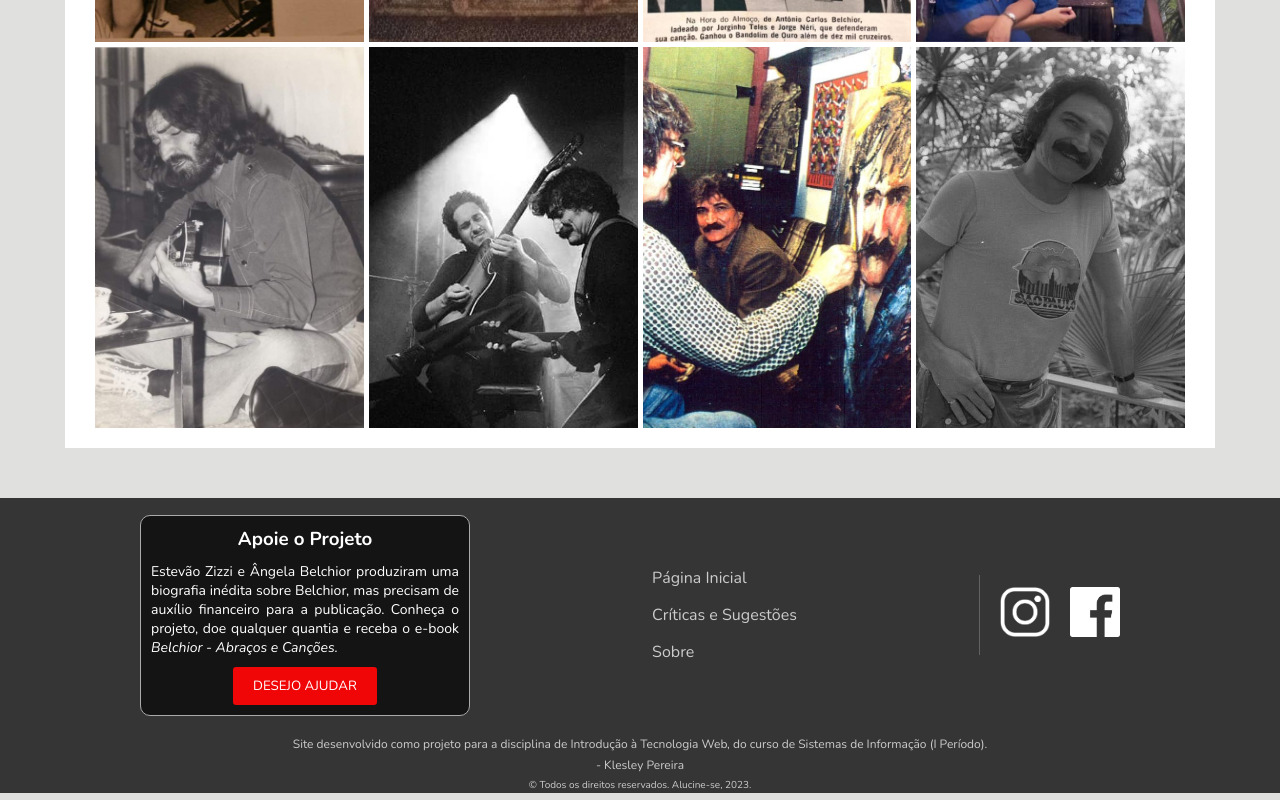
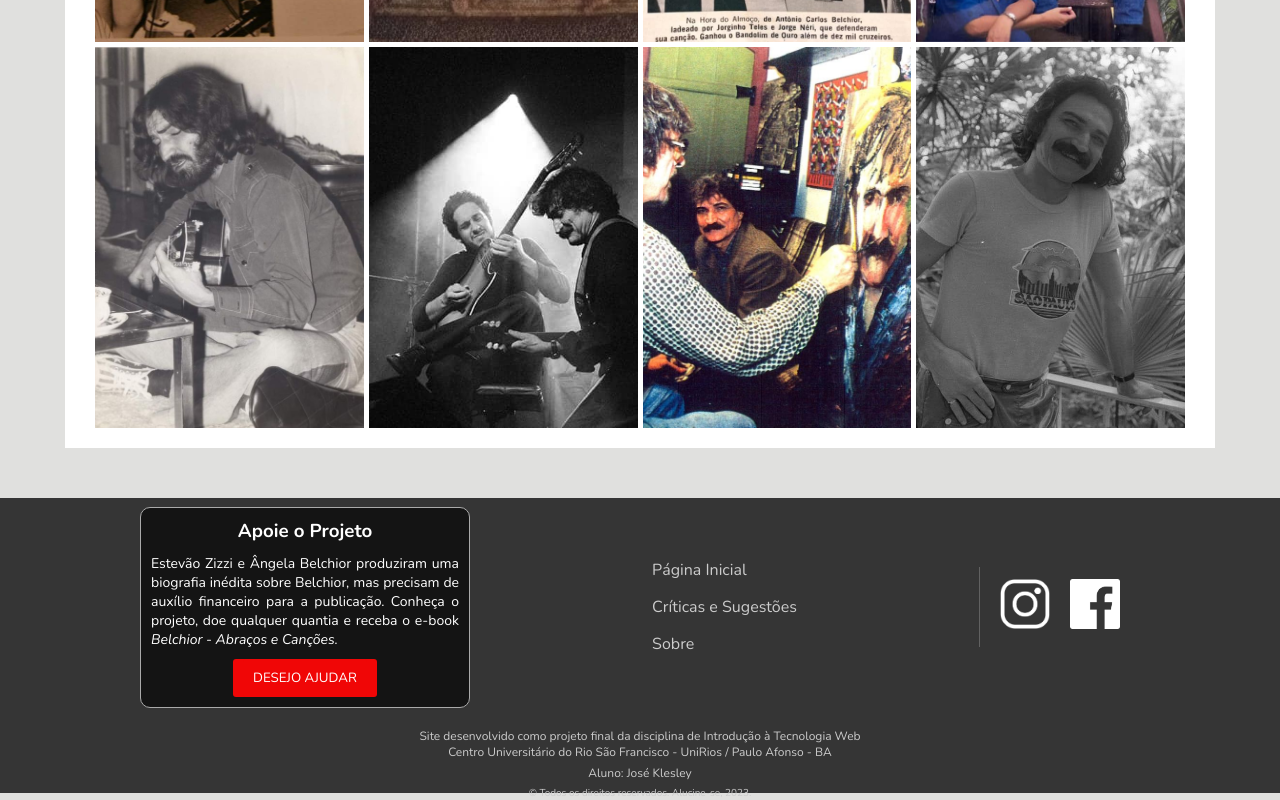
Before and after one commit to klesleybr/alucine-se, a plain HTML site: page pages/fotografias.html in a window 1280 px wide. Shown: the part 5049-5849 px from the top of the page. Drawn offline with nearby package versions, Linux system fonts and the light colour scheme.

Commit message:
Update fotografias.html

```diff
--- a/pages/fotografias.html
+++ b/pages/fotografias.html
@@ -125,13 +125,14 @@
                     </ul>
                 </div>
                 <div id="redes-sociais">
-                    <a href="#not"><img src="../imagens/rodape/icon_ig_branco.png" alt="Instagram"></a>
+                    <a href="https://www.instagram.com/klesley.fp/" target="_blank"><img src="../imagens/rodape/icon_ig_branco.png" alt="Instagram"></a>
                     <a href="#not"><img src="../imagens/rodape/icon_fcb_branco.png" alt="Facebook"></a>
                 </div>
             </div>
             <div id="abaixo">
-                <p>Site desenvolvido como projeto para a disciplina de Introdução à Tecnologia Web, do curso de Sistemas de Informação (I Período).</p>
-                <p>- Klesley Pereira</p>
+                <p>Site desenvolvido como projeto final da disciplina de Introdução à Tecnologia Web <br>
+                Centro Universitário do Rio São Francisco - UniRios / Paulo Afonso - BA</p>
+                <p>Aluno: José Klesley</p>
                 <p id="direitos">© Todos os direitos reservados. Alucine-se, 2023.</p>
             </div>
         </footer>
```
